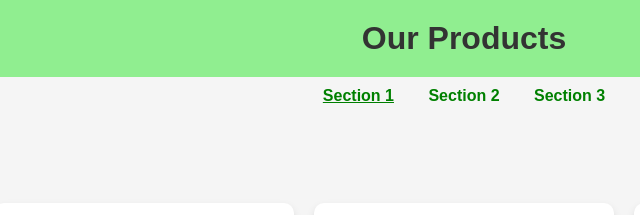
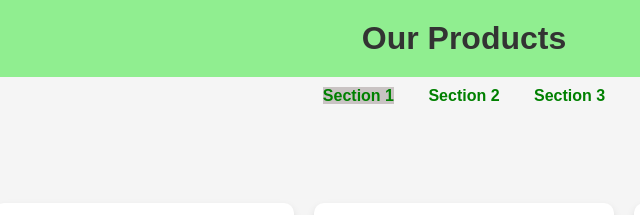
Before and after one commit to salom1221/Assesment1_Selome_Wondimneh_section4, a plain HTML site: page index.html in a window 1280 px wide. In both pictures the pointer is over the link "Section 1". Shown: the top 215 px of the page, 176-816 px from the left. Drawn offline with Linux system fonts and the light colour scheme.

Commit message:
hover background color change

```diff
--- a/assets/css/style.css
+++ b/assets/css/style.css
@@ -46,7 +46,7 @@ nav ul li a {
 }
 
 nav ul li a:hover {
-    text-decoration: underline;
+    background-color: rgb(201, 195, 195);
 }
 
 /* Main Sections */
```
